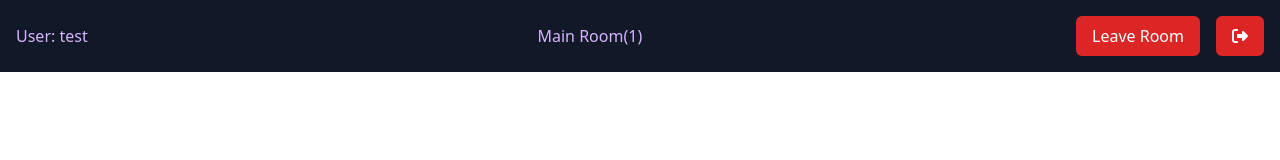
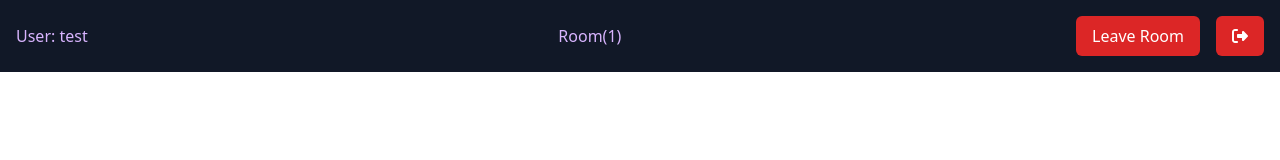
Before and after one commit to Nich0las2004/Chat-App, a React (Vite) app in the folder frontend/: page /room/1 in a window 1280 px wide. Shown: the top 160 px of the page. Built offline with nearby package versions, Linux system fonts and the light colour scheme; no server answers.

Commit message:
user can see which room he/she joined in the top of the page

```diff
--- a/frontend/src/components/Room/JoinedRoom.tsx
+++ b/frontend/src/components/Room/JoinedRoom.tsx
@@ -1,14 +1,15 @@
 import axios from "axios";
-import { FontAwesomeIcon } from '@fortawesome/react-fontawesome'
-import { faRightFromBracket } from '@fortawesome/free-solid-svg-icons'
+import { FontAwesomeIcon } from "@fortawesome/react-fontawesome";
+import { faRightFromBracket } from "@fortawesome/free-solid-svg-icons";
 import { useDispatch } from "react-redux";
-import { Link } from "react-router-dom";
+import { Link, useParams } from "react-router-dom";
 import { resetUser } from "../../features/userSlice";
 import { logout } from "../../features/authSlice";
 
-
 const JoinedRoom = () => {
   const dispatch = useDispatch();
+
+  const { roomnum } = useParams();
 
   const logoutHandler = async () => {
     await axios
@@ -29,11 +30,11 @@ const JoinedRoom = () => {
     <div className="flex flex-col h-screen">
       <div className="bg-gray-900 p-4 flex items-center justify-between">
         <div className="text-purple-300 mr-4">User: test</div>
-        <div className="flex-grow text-center text-purple-300">Main Room(1)</div>
+        <div className="flex-grow text-center text-purple-300">
+          Room({roomnum})
+        </div>
         <div className="flex items-center space-x-4">
-          <button
-            className="bg-red-600 hover:bg-red-700 focus:outline-none px-4 py-2 rounded-md text-white"
-          >
+          <button className="bg-red-600 hover:bg-red-700 focus:outline-none px-4 py-2 rounded-md text-white">
             Leave Room
           </button>
           <Link to="/login">
--- a/frontend/src/components/Room/MainRoom.tsx
+++ b/frontend/src/components/Room/MainRoom.tsx
@@ -123,7 +123,7 @@ const MainRoom = () => {
           type="number"
           onChange={handleInputChange}
           value={roomNumber}
-          min={1}
+          min={2}
           pattern="[1-9][0-9]*"
           className="bg-gray-700 text-white px-3 py-2 rounded-md focus:outline-none mr-2"
           placeholder="Enter room number"
```
